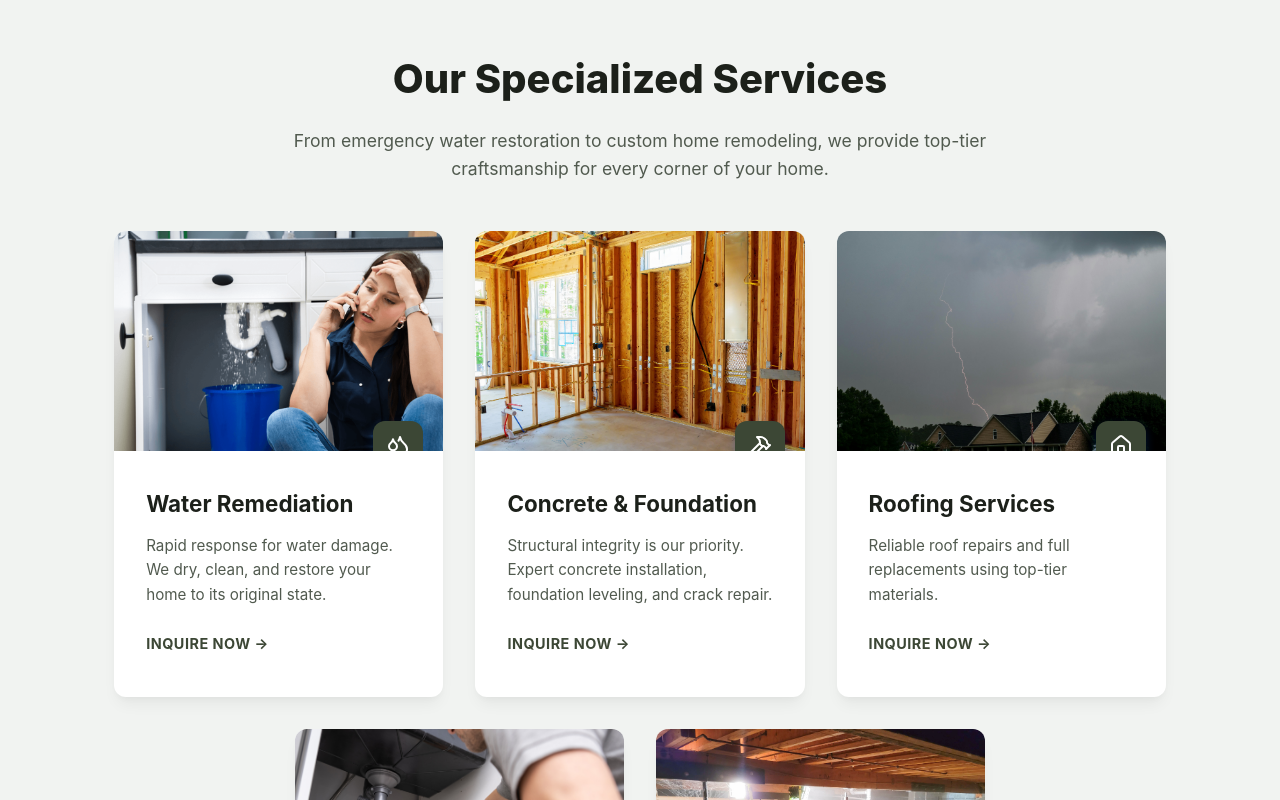
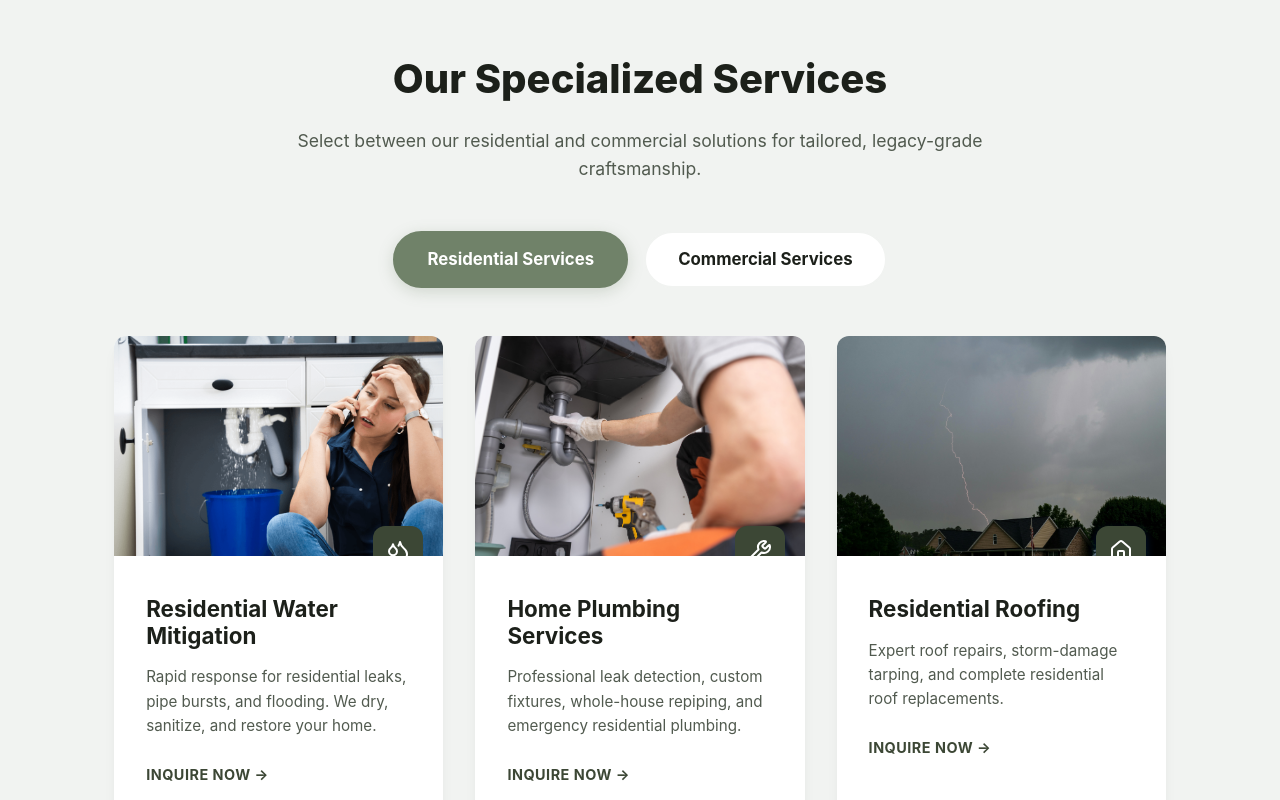
Before and after one commit to asadrzvi/SolidStateConstruction, a React (Vite) app: page / in a window 1280 px wide. Shown: the part 2020-2820 px from the top of the page. Built offline with nearby package versions, Linux system fonts and the light colour scheme.

Commit message:
Update hero background image with custom branded Solid State Construction van and add tabbed Commercial and Residential service categorization

```diff
--- a/src/components/Services.css
+++ b/src/components/Services.css
@@ -103,3 +103,37 @@
 .service-card:hover .service-link {
   transform: translateX(5px);
 }
+
+.services-tabs {
+  display: flex;
+  justify-content: center;
+  gap: 1rem;
+  margin-top: 2rem;
+  margin-bottom: 3rem;
+  flex-wrap: wrap;
+}
+
+.services-tab-btn {
+  background: var(--card-bg, #ffffff);
+  border: 2px solid var(--secondary, #f1f3f1);
+  color: var(--text-dark, #1c201a);
+  padding: 0.8rem 2rem;
+  font-size: 1.05rem;
+  font-weight: 700;
+  border-radius: 30px;
+  cursor: pointer;
+  transition: all 0.3s ease;
+  outline: none;
+}
+
+.services-tab-btn:hover {
+  border-color: var(--accent, #708269);
+  background-color: var(--secondary, #f1f3f1);
+}
+
+.services-tab-btn.active {
+  background-color: var(--accent, #708269);
+  color: white;
+  border-color: var(--accent, #708269);
+  box-shadow: 0 4px 15px rgba(112, 130, 105, 0.25);
+}
--- a/src/components/Services.jsx
+++ b/src/components/Services.jsx
@@ -1,4 +1,4 @@
-import React from 'react'
+import React, { useState } from 'react'
 import { Hammer, Wrench, Shovel, Droplets, Home } from 'lucide-react'
 import foundationImg from '../../public/images/foundation_service.png'
 import plumbingImg from '../../public/images/plumbing_service.png'
@@ -7,42 +7,77 @@ import roofImg from '../../public/images/roofing_service.png'
 import excavationImg from '../../public/images/excavation_service.png'
 import './Services.css'
 
-const services = [
+const residentialServices = [
   {
     icon: <Droplets size={24} />,
-    title: "Water Remediation",
+    title: "Residential Water Mitigation",
+    quoteKey: "Water Remediation",
     image: waterImg,
-    description: "Rapid response for water damage. We dry, clean, and restore your home to its original state.",
+    description: "Rapid response for residential leaks, pipe bursts, and flooding. We dry, sanitize, and restore your home.",
+    directEmail: true
+  },
+  {
+    icon: <Wrench size={24} />,
+    title: "Home Plumbing Services",
+    quoteKey: "Plumbing Services",
+    image: plumbingImg,
+    description: "Professional leak detection, custom fixtures, whole-house repiping, and emergency residential plumbing."
+  },
+  {
+    icon: <Home size={24} />,
+    title: "Residential Roofing",
+    quoteKey: "Roofing Services",
+    image: roofImg,
+    description: "Expert roof repairs, storm-damage tarping, and complete residential roof replacements.",
     directEmail: true
   },
   {
     icon: <Hammer size={24} />,
-    title: "Concrete & Foundation",
+    title: "Driveways & Patios",
+    quoteKey: "Concrete & Foundation",
     image: foundationImg,
-    description: "Structural integrity is our priority. Expert concrete installation, foundation leveling, and crack repair."
+    description: "Custom concrete installations including patios, driveways, sidewalks, and residential foundation leveling."
+  }
+];
+
+const commercialServices = [
+  {
+    icon: <Droplets size={24} />,
+    title: "Commercial Water Restoration",
+    quoteKey: "Water Remediation",
+    image: waterImg,
+    description: "Large-scale drying and extraction for offices, retail spaces, and warehouses. Minimal operational downtime guaranteed.",
+    directEmail: true
+  },
+  {
+    icon: <Hammer size={24} />,
+    title: "Commercial Concrete & Foundations",
+    quoteKey: "Concrete & Foundation",
+    image: foundationImg,
+    description: "Heavy-duty concrete slab installations, commercial foundation underpinning, engineering design, and structural concrete repair."
   },
   {
     icon: <Home size={24} />,
-    title: "Roofing Services",
+    title: "Commercial Roofing",
+    quoteKey: "Roofing Services",
     image: roofImg,
-    description: "Reliable roof repairs and full replacements using top-tier materials.",
+    description: "Flat roof coatings, commercial metal roofing, TPO replacements, and scheduled industrial roof maintenance programs.",
     directEmail: true
   },
   {
-    icon: <Wrench size={24} />,
-    title: "Plumbing Services",
-    image: plumbingImg,
-    description: "Professional leak detection, pipe replacement, fixtures installation, and emergency plumbing."
-  },
-  {
     icon: <Shovel size={24} />,
-    title: "Excavation Services",
+    title: "Site Prep & Heavy Excavation",
+    quoteKey: "Excavation Services",
     image: excavationImg,
-    description: "Precision site preparation, trenching, and tunneling. We lay utility conduits, excavate foundations, and carve tunnels."
+    description: "Precision commercial site grading, utility trenching, under-slab tunneling, and commercial foundation excavations."
   }
-]
+];
 
 function Services({ onServiceSelect, onOpenQuote, onPrefillMessage }) {
+  const [activeCategory, setActiveCategory] = useState('residential');
+
+  const services = activeCategory === 'residential' ? residentialServices : commercialServices;
+
   const handleServiceClick = (service) => {
     if (service.directEmail) {
       onServiceSelect(service.title);
@@ -59,10 +94,10 @@ function Services({ onServiceSelect, onOpenQuote, onPrefillMessage }) {
       }, 100);
     } else {
       if (onPrefillMessage) {
-        onPrefillMessage(''); // Clear prefilled message when opening calculator
+        onPrefillMessage('');
       }
       onOpenQuote();
-      onServiceSelect(service.title);
+      onServiceSelect(service.quoteKey);
     }
   };
 
@@ -70,7 +105,26 @@ function Services({ onServiceSelect, onOpenQuote, onPrefillMessage }) {
     <section className="services" id="services">
       <div className="container">
         <h2 className="section-title">Our Specialized Services</h2>
-        <p className="section-subtitle">From emergency water restoration to custom home remodeling, we provide top-tier craftsmanship for every corner of your home.</p>
+        <p className="section-subtitle">Select between our residential and commercial solutions for tailored, legacy-grade craftsmanship.</p>
+
+        {/* Category Tab Switcher */}
+        <div className="services-tabs">
+          <button
+            type="button"
+            className={`services-tab-btn ${activeCategory === 'residential' ? 'active' : ''}`}
+            onClick={() => setActiveCategory('residential')}
+          >
+            Residential Services
+          </button>
+          <button
+            type="button"
+            className={`services-tab-btn ${activeCategory === 'commercial' ? 'active' : ''}`}
+            onClick={() => setActiveCategory('commercial')}
+          >
+            Commercial Services
+          </button>
+        </div>
+
         <div className="services-grid">
           {services.map((service, index) => (
             <div
```
Also changed, not shown: public/images/hero_bg.jpg.
